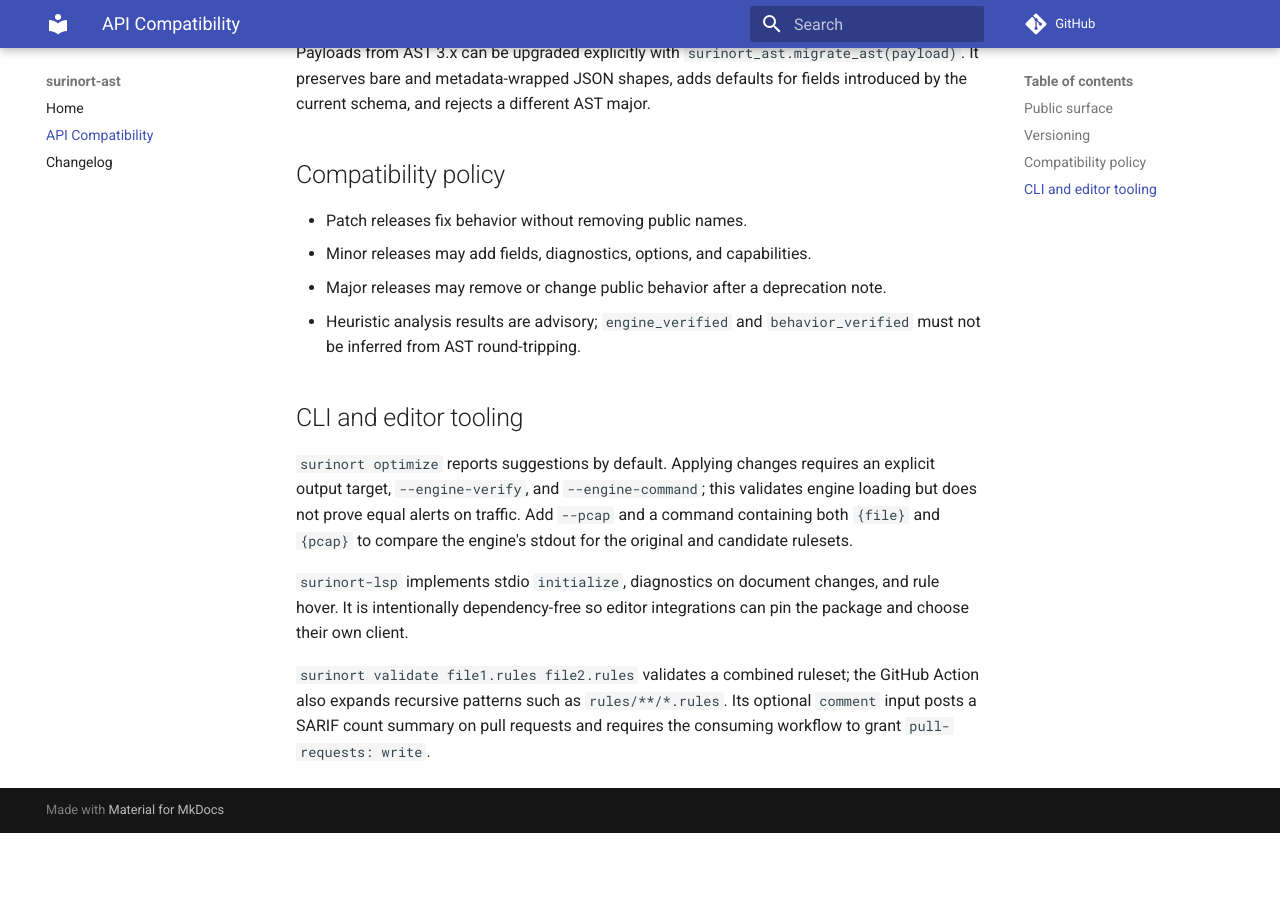
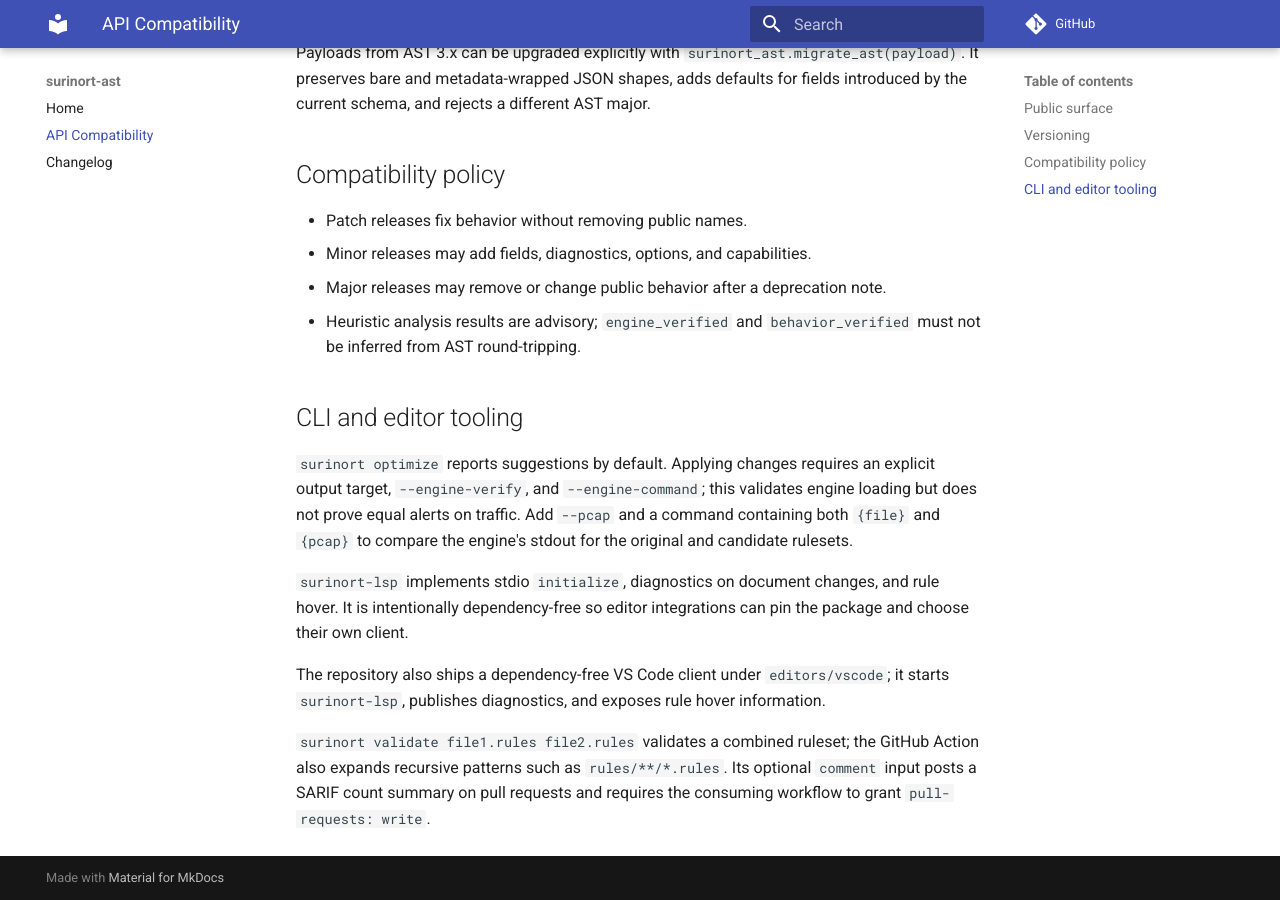
Before and after one commit to seifreed/surinort-ast, an MkDocs documentation site: the page built from docs/api-compatibility.md, in a window 1280 px wide and 900 px high, scrolled down 779 px. Built offline with MkDocs 1.6.1 and Material for MkDocs 9.7.7, drawn with Linux system fonts in a browser that asks for light colours; comment, search, counter and statistics services are not loaded; before the commit the page ends 1612 px from its top, so only the background shows below that.

Commit message:
docs: document action and editor integrations

```diff
--- a/docs/api-compatibility.md
+++ b/docs/api-compatibility.md
@@ -52,6 +52,10 @@ engine's stdout for the original and candidate rulesets.
 and rule hover. It is intentionally dependency-free so editor integrations can
 pin the package and choose their own client.
 
+The repository also ships a dependency-free VS Code client under
+`editors/vscode`; it starts `surinort-lsp`, publishes diagnostics, and exposes
+rule hover information.
+
 `surinort validate file1.rules file2.rules` validates a combined ruleset; the
 GitHub Action also expands recursive patterns such as `rules/**/*.rules`.
 Its optional `comment` input posts a SARIF count summary on pull requests and
```
Also changed, not shown: README.md (+26 -13 lines).
